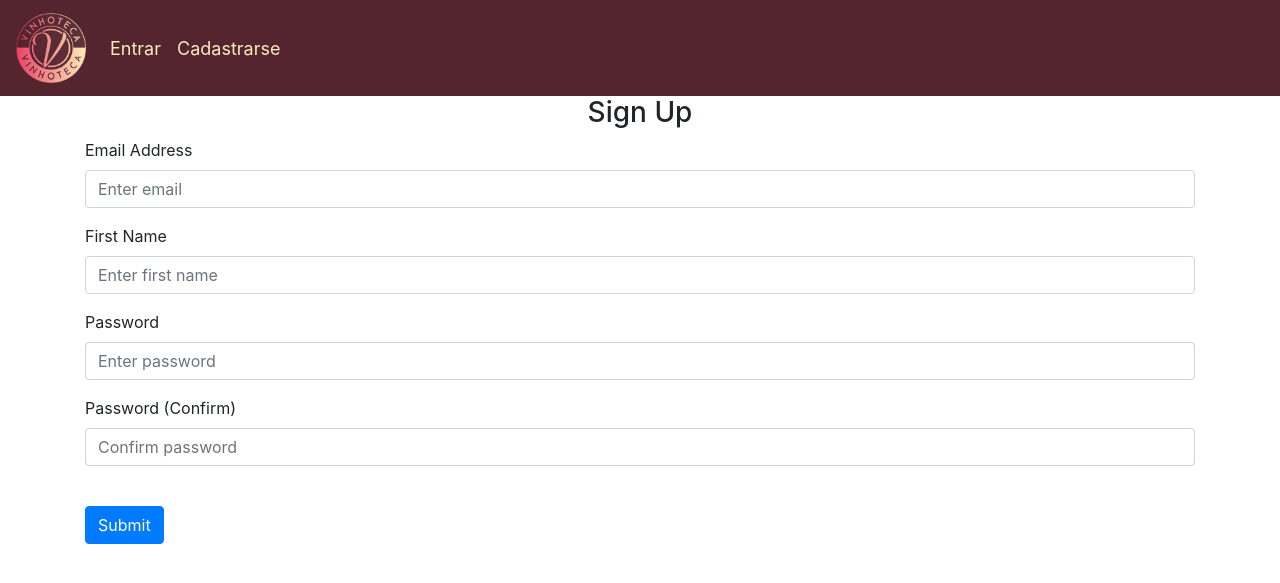
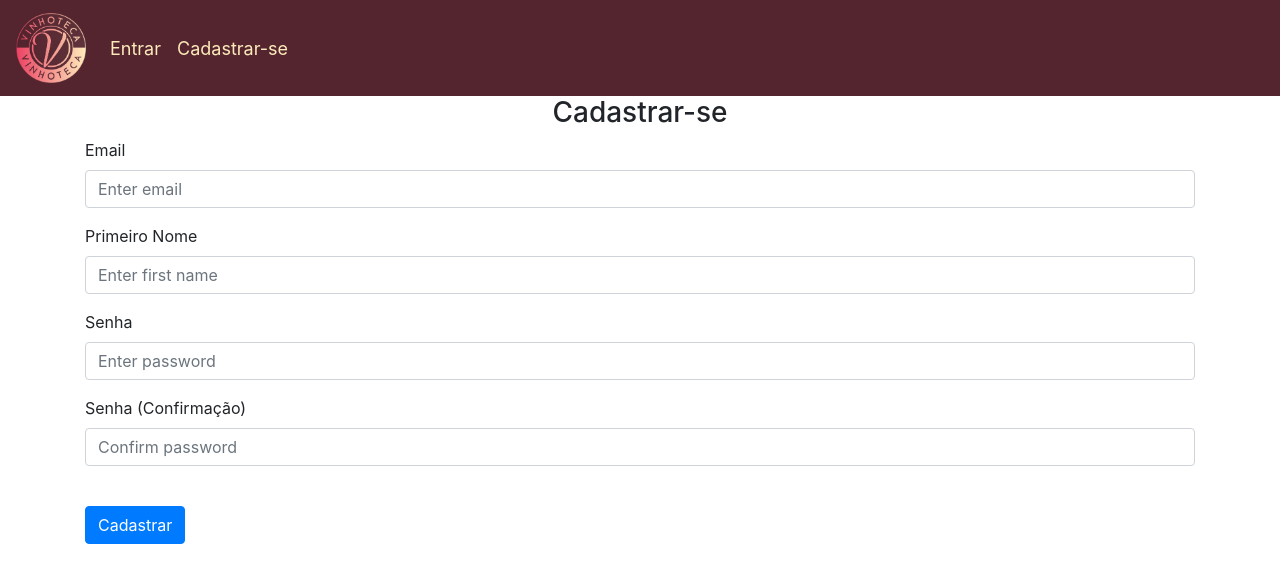
Before and after one commit to Maria0419/vinhoteca3, a Flask app: page /sign-up in a window 1280 px wide. Shown: the top 583 px of the page. Run offline with Flask 3, Linux system fonts and the light colour scheme; some libraries are stand-ins or nearby versions.

Commit message:
Traducao

```diff
--- a/Vinhoteca/website/templates/base.html
+++ b/Vinhoteca/website/templates/base.html
@@ -34,7 +34,7 @@
           <a class="nav-item nav-link" id="register" href="/cadastro" style="color: #fdebbb;">Cadastrar Vinho</a>
           {% else %}
           <a class="nav-item nav-link" id="login" href="/login"style="color: #fdebbb;">Entrar</a>
-          <a class="nav-item nav-link" id="signUp" href="/sign-up"style="color: #fdebbb;">Cadastrarse</a>
+          <a class="nav-item nav-link" id="signUp" href="/sign-up"style="color: #fdebbb;">Cadastrar-se</a>
           {% endif %}
         </div>
         <div class="navbar-nav ml-auto">
--- a/Vinhoteca/website/templates/sign_up.html
+++ b/Vinhoteca/website/templates/sign_up.html
@@ -1,9 +1,9 @@
-{% extends "base.html" %} {% block title %}Sign Up{% endblock %} {% block
+{% extends "base.html" %} {% block title %}Cadastra-se{% endblock %} {% block
 content %}
 <form method="POST">
-  <h3 align="center">Sign Up</h3>
+  <h3 align="center">Cadastrar-se</h3>
   <div class="form-group">
-    <label for="email">Email Address</label>
+    <label for="email">Email</label>
     <input
       type="email"
       class="form-control"
@@ -13,7 +13,7 @@ content %}
     />
   </div>
   <div class="form-group">
-    <label for="firstName">First Name</label>
+    <label for="firstName">Primeiro Nome</label>
     <input
       type="text"
       class="form-control"
@@ -23,7 +23,7 @@ content %}
     />
   </div>
   <div class="form-group">
-    <label for="password1">Password</label>
+    <label for="password1">Senha</label>
     <input
       type="password"
       class="form-control"
@@ -33,7 +33,7 @@ content %}
     />
   </div>
   <div class="form-group">
-    <label for="password2">Password (Confirm)</label>
+    <label for="password2">Senha (Confirmação)</label>
     <input
       type="password"
       class="form-control"
@@ -43,6 +43,6 @@ content %}
     />
   </div>
   <br />
-  <button type="submit" class="btn btn-primary">Submit</button>
+  <button type="submit" class="btn btn-primary">Cadastrar</button>
 </form>
 {% endblock %}
```
Also changed, not shown: Vinhoteca/website/templates/login.html (+4 -4 lines).
